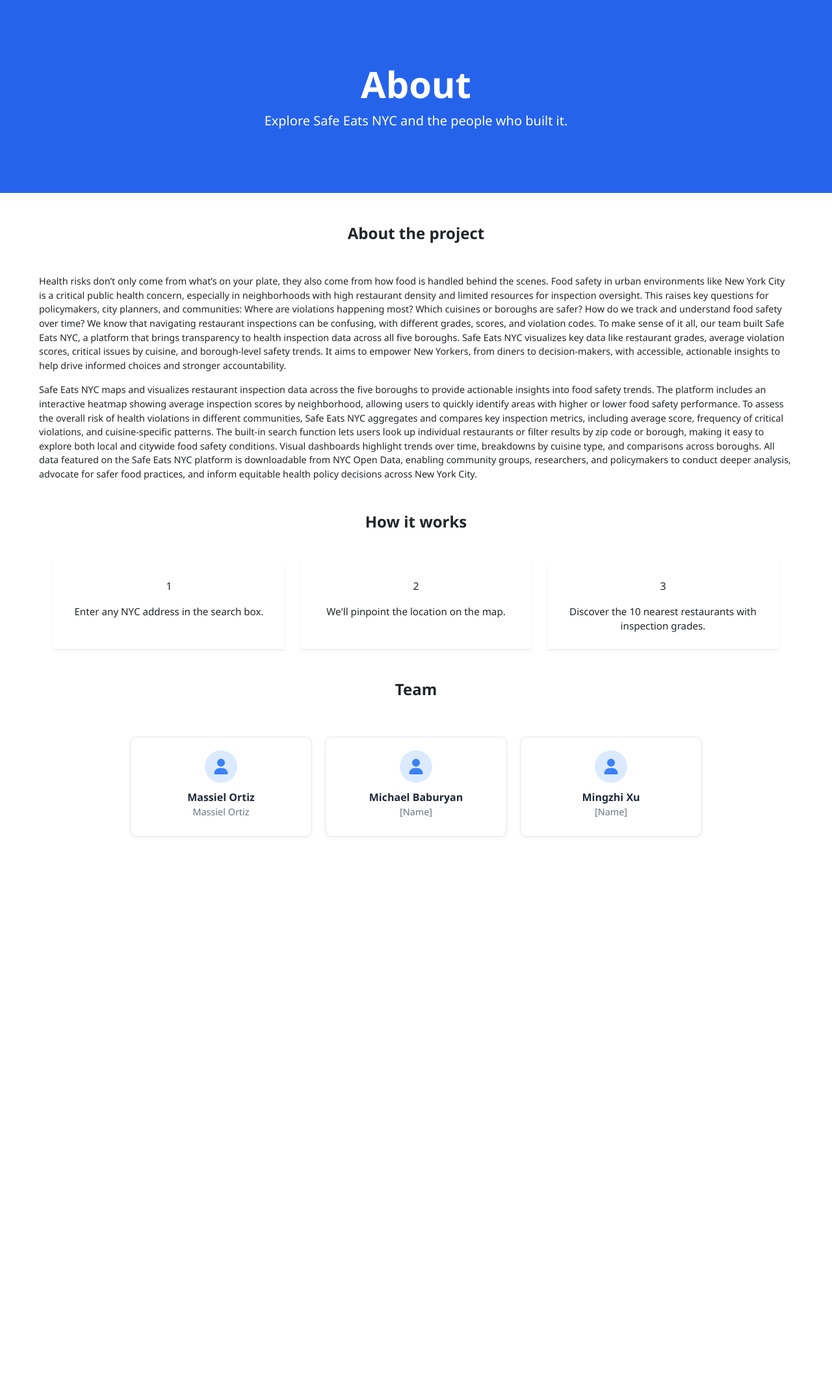
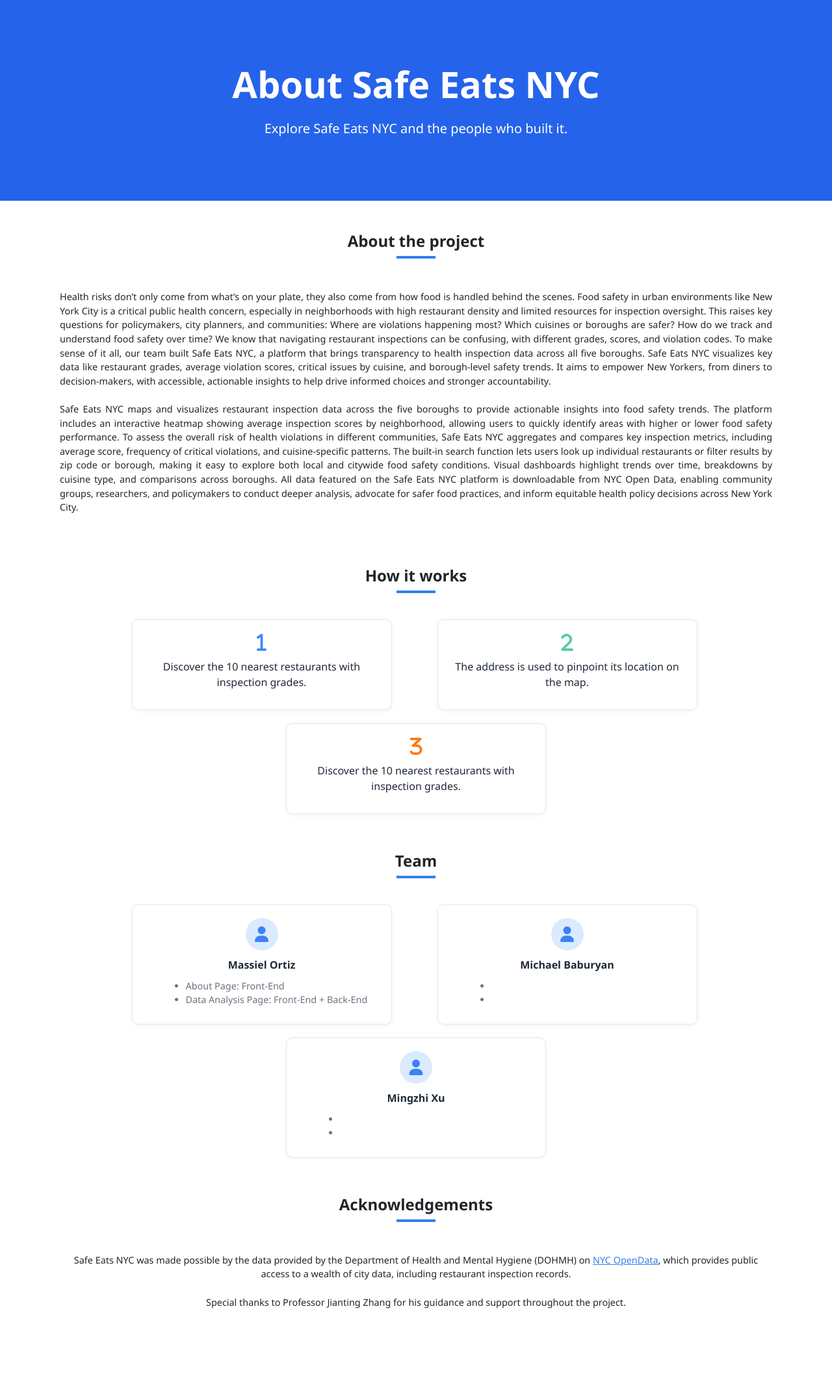
Before and after one commit to Myan02/Safe-Eats, a Flask app: page /about in a window 1280 px wide. Shown: the part 57-2212 px from the top of the page at 65% size. Before the commit the page ends 1345 px from the top, so only its background shows below. Run offline with Flask 3, Linux system fonts and the light colour scheme; parts of the project's set-up code (start-up, migrations or seed data) failed here and were passed over.

Commit message:
Final Commit

```diff
--- a/main_app/plots.py
+++ b/main_app/plots.py
@@ -121,7 +121,7 @@ def create_average_score_boro():
         avg_scores,
         x='BORO',
         y='SCORE',
-        title='Average Violation Score by Borough',
+        title='Average Inspection Score by Borough',
         color='BORO',
         color_discrete_sequence=px.colors.qualitative.Pastel
     )
@@ -142,7 +142,7 @@ def create_critical_boro_bar_chart():
         x='Count',
         y='BORO',
         color='CRITICAL FLAG',
-        labels={'CRITICAL FLAG': 'Critical Flag', 'Count': 'Number of Restaurants', 'BORO': 'Borough'},
+        labels={'CRITICAL FLAG': 'Critical Flag', 'Count': 'Number of Violations', 'BORO': 'Borough'},
         title = 'Critical Violations across all 5 Boroughs',
         color_discrete_map = {'Critical': '#ef4444', 'Not Critical': '#f59e0c'},
         barmode='group',
@@ -253,7 +253,7 @@ def create_cuisines_percentage_chart():
             'Percentage': 'Percentage of Restaurants',
             'GROUPED_CUISINE': 'Cuisine Type'
         },
-        title='Inspection Grade vs Cuisine Type by Percentage',
+        title='Distribution of Grades in Each Cuisine',
         color_discrete_map={'A': '#2B7CCC', 'B': '#45D05E', 'C': '#FFAC24'},
         width=1100,
         height=800
--- a/main_app/static/css/style.css
+++ b/main_app/static/css/style.css
@@ -418,3 +418,9 @@ body.modal-open {
     font-weight: 700;
     color: #1f2937;
   }
+
+.underline {
+  width: 60px;
+  height: 4px;
+  background-color: #2f80ed;
+}
--- a/main_app/templates/about.html
+++ b/main_app/templates/about.html
@@ -4,16 +4,17 @@
 
 <div class="statistics text-white p-5">
     <div class="text-center my-5">
-        <h1 class="display-4 fw-bold">About</h1>
-        <p class="lead">
-            Explore Safe Eats NYC and the people who built it.
-        </p>
+        <h1 class="display-4 fw-bold" style="margin-bottom: 20px;">About Safe Eats NYC</h1>
+        <div class="lead">
+        <p>Explore Safe Eats NYC and the people who built it.</p>
+        </div>
     </div>
 </div>
 
 <div>
-   <h2 class="text-center my-5 fw-bold mt-5 fs-4">About the project</h2>
-    <p class="mt-5 ms-5 me-5" style="font-size: 0.9rem;">
+   <h2 class="text-center fw-bold mt-5 fs-4">About the project</h2>
+   <div class="underline mx-auto"></div>
+    <p class="mt-5" style="font-size: 0.9rem; margin: 80px; text-align: justify;">
     Health risks don’t only come from what’s on your plate, they also come from how food is handled behind the scenes.
     Food safety in urban environments like New York City is a critical public health concern, especially in neighborhoods with high restaurant density and limited resources for inspection oversight.
     This raises key questions for policymakers, city planners, and communities:
@@ -22,8 +23,8 @@
     To make sense of it all, our team built Safe Eats NYC, a platform that brings transparency to health inspection data across all five boroughs.
     Safe Eats NYC visualizes key data like restaurant grades, average violation scores, critical issues by cuisine, and borough-level safety trends.
     It aims to empower New Yorkers, from diners to decision-makers, with accessible, actionable insights to help drive informed choices and stronger accountability.
-    </p>
-    <p class="ms-5 me-5" style="font-size: 0.9rem;">
+    <br>
+    <br>
     Safe Eats NYC maps and visualizes restaurant inspection data across the five boroughs to provide actionable insights into food safety trends.
     The platform includes an interactive heatmap showing average inspection scores by neighborhood, allowing users to quickly identify areas with higher or lower food safety performance.
     To assess the overall risk of health violations in different communities, Safe Eats NYC aggregates and compares key inspection metrics, including average score, frequency of critical violations, and cuisine-specific patterns.
@@ -31,85 +32,84 @@
     Visual dashboards highlight trends over time, breakdowns by cuisine type, and comparisons across boroughs.
     All data featured on the Safe Eats NYC platform is downloadable from NYC Open Data, enabling community groups, researchers, and policymakers to conduct deeper analysis, advocate for safer food practices, and inform equitable health policy decisions across New York City.
     </p>
+</div>
 
-     <h2 class="text-center my-5 fw-bold mt-5 fs-4">How it works</h2>
-<div class="container my-5">
-  <div class="row g-4 justify-content-center">
 
-    <!-- Step 1 -->
-    <div class="col-md-4">
-      <div class="p-4 bg-white rounded-4 shadow-sm h-100 text-center">
-        <div class="step-circle mb-3">1</div>
-        <p class="mb-0" style="font-size: 0.95rem;">Enter any NYC address in the search box.</p>
-      </div>
+<h2 class="text-center fw-bold mt-5 fs-4">How it works</h2>
+<div class="underline mx-auto"></div>
+
+<div class="card-container" style="margin-top: 30px;">
+    <div class="card" style="width: 400px;">
+      <div> <i class="fa-solid fa-1" style="color: #3a88fe; font-size: 30px; padding-bottom: 10px;"></i></div>
+      <div class="value" style="margin-bottom: 10px; font-weight: normal;">Discover the 10 nearest restaurants with inspection grades.</div>
     </div>
 
-    <!-- Step 2 -->
-    <div class="col-md-4">
-      <div class="p-4 bg-white rounded-4 shadow-sm h-100 text-center">
-        <div class="step-circle mb-3">2</div>
-        <p class="mb-0" style="font-size: 0.95rem;">We'll pinpoint the location on the map.</p>
-      </div>
+    <div class="card" style="width: 400px; margin-left: 50px; margin-right: 5px">
+      <div>   <i class="fa-solid fa-2" style="color: #55c8a6; font-size: 30px; padding-bottom: 10px;"></i></div>
+      <div class="value" style="margin-bottom: 10px; font-weight: normal;">The address is used to pinpoint its location on the map.</div>
     </div>
 
-    <!-- Step 3 -->
-    <div class="col-md-4">
-      <div class="p-4 bg-white rounded-4 shadow-sm h-100 text-center">
-        <div class="step-circle mb-3">3</div>
-        <p class="mb-0" style="font-size: 0.95rem;">Discover the 10 nearest restaurants with inspection grades.</p>
-      </div>
+    <div class="card" style="width: 400px;">
+      <div>   <i class="fa-solid fa-3" style="color: #ff7913; font-size: 30px; padding-bottom: 10px;"></i></div>
+      <div class="value" style="margin-bottom: 10px; font-weight: normal;">Discover the 10 nearest restaurants with inspection grades.</div>
     </div>
-
-  </div>
 </div>
 
 
 
 
 
-
-    <h2 class="text-center my-5 fw-bold mt-5 fs-4">Team</h2>
-    <div class="card-container">
-    <div class="card">
+<h2 class="text-center fw-bold mt-5 fs-4">Team</h2>
+<div class="underline mx-auto"></div>
+  <div class="card-container" style="margin-top: 30px;">
+    <div class="card" style="width: 400px;">
         <div class="icon blue"><i class="fas fa-user"></i></div>
-        <div class="value">Massiel Ortiz</div>
-        <div class="label">Massiel Ortiz</div>
-    </div>
-    <div class="card">
-        <div class="icon blue"><i class="fas fa-user"></i></div>
-        <div class="value">Michael Baburyan</div>
-        <div class="label">[Name]</div>
-    </div>
-    <div class="card">
-        <div class="icon blue"><i class="fas fa-user"></i></div>
-        <div class="value">Mingzhi Xu</div>
-        <div class="label">[Name]</div>
-    </div>
+        <div class="value" style="margin-bottom: 10px;">Massiel Ortiz</div>
+        <div style = "padding-left: 30px;">
+        <ul class="label" style="text-align: left;">
+            <li>About Page: Front-End</li>
+            <li>Data Analysis Page: Front-End + Back-End</li>
+        </ul>
+        </div>
     </div>
 
+    <div class="card" style="width: 400px; margin-left: 50px; margin-right: 5px">
+        <div class="icon blue"><i class="fas fa-user"></i></div>
+        <div class="value" style="margin-bottom: 10px;">Michael Baburyan</div>
+        <div style = "padding-left: 30px;">
+        <ul class="label" style="text-align: left;">
+            <li></li>
+            <li></li>
+        </ul>
+        </div>
+    </div>
 
+    <div class="card" style="width: 400px;">
+        <div class="icon blue"><i class="fas fa-user"></i></div>
+        <div class="value" style="margin-bottom: 10px;">Mingzhi Xu</div>
+        <div style = "padding-left: 30px;">
+        <ul class="label" style="text-align: left;">
+            <li></li>
+            <li></li>
+        </ul>
+        </div>
+    </div>
 </div>
 
-<!-- <div class="container mt-4">
-    <h1>About Safe-Eats</h1>
+<div>
+   <h2 class="text-center fw-bold mt-5 fs-4">Acknowledgements</h2>
+   <div class="underline mx-auto"></div>
+   <p class="mt-5" style="font-size: 0.9rem; margin: 80px; text-align: center;">
+      Safe Eats NYC was made possible by the data provided by the Department of Health and Mental Hygiene (DOHMH) on
+      <a href="https://data.cityofnewyork.us/Health/DOHMH-New-York-City-Restaurant-Inspection-Results/43nn-pn8j/about_data"
+      target="_blank" style="color: #2f80ed; text-decoration: underline;">NYC OpenData</a>,
+      which provides public access to a wealth of city data, including restaurant inspection records.
+      <br> <br>
+      Special thanks to Professor Jianting Zhang for his guidance and support throughout the project.
+   </p>
+</div>
 
-    <div class="row">
-        <div class="col-md-8">
-            <p class="lead">Find the best restaurants near any location in New York City</p>
+<div style="height: 60px;"></div>
 
-            <h3>How It Works</h3>
-            <ol>
-                <li>Enter any NYC address in the search box</li>
-                <li>We'll pinpoint the location on the map</li>
-                <li>Discover the 10 nearest restaurants with inspection grades</li>
-            </ol>
 
-            <h3>Our Data</h3>
-            <p>We use the latest restaurant inspection data from the NYC Department of Health.</p>
-
-            <h3>Why It Matters</h3>
-            <p>Restaurant grades help you make informed dining choices based on cleanliness and food safety standards.</p>
-        </div>
-    </div>
-</div> -->
 {% endblock %}
```
Also changed, not shown: main_app/templates/graphs.html (+50 -5 lines).
